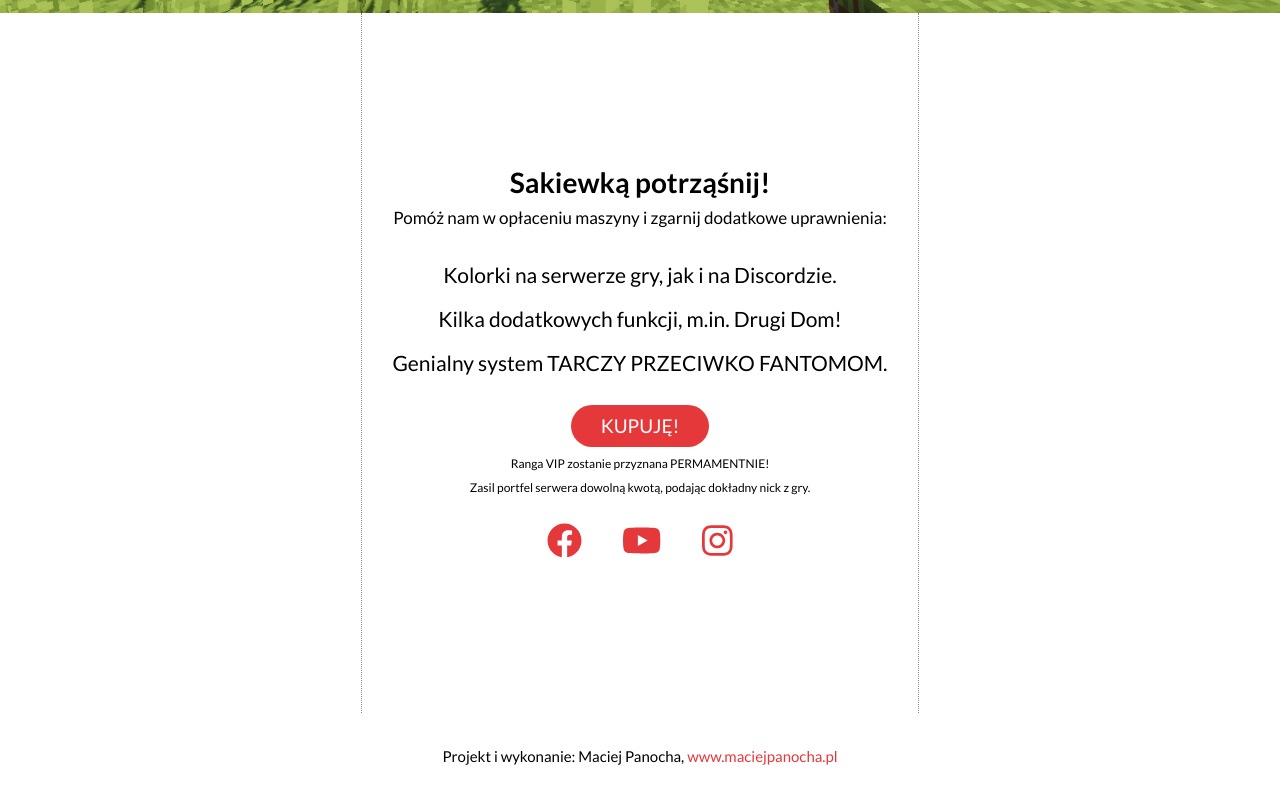
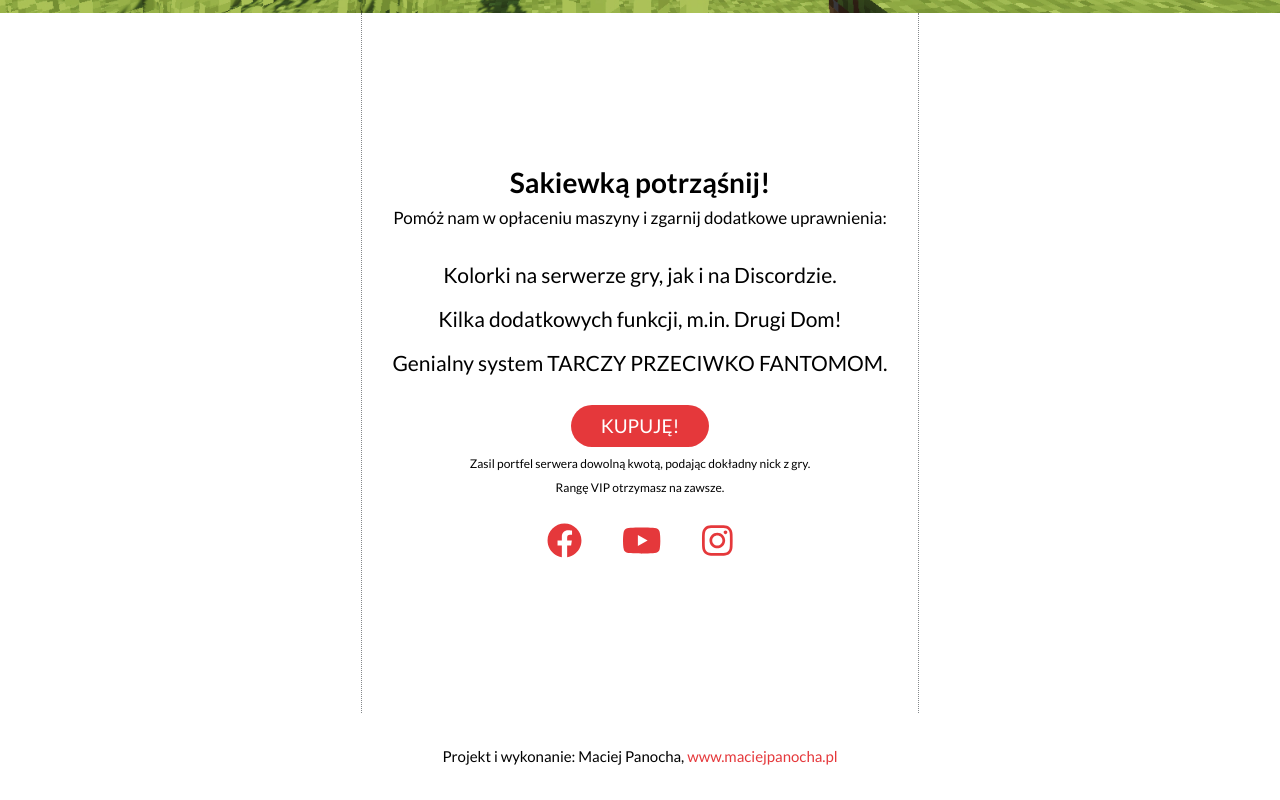
Before and after one commit to maciejpanocha/claim-world, a React (Create React App) app: page / in a window 1280 px wide. Shown: the part 1739-2539 px from the top of the page. Built offline with nearby package versions, Linux system fonts and the light colour scheme.

Commit message:
content fix

```diff
--- a/src/Support/index.js
+++ b/src/Support/index.js
@@ -14,8 +14,8 @@ const Support = () => (
                 <li className="support__listItem">Genialny system TARCZY PRZECIWKO FANTOMOM.</li>
             </ul>
             <a href="#" className="support__link" target="_blank" rel="norefferal noopener" title="Portfel serwera Claim World">KUPUJĘ!</a>
-            <p className="support__paragraph--small">Ranga VIP zostanie przyznana PERMAMENTNIE!</p>
             <p className="support__paragraph--small">Zasil portfel serwera dowolną kwotą, podając dokładny nick z gry.</p>
+            <p className="support__paragraph--small">Rangę VIP otrzymasz na zawsze.</p>
             <span className="support__span">
                 <a href="https://facebook.com/claimworldgg" className="support__link--social" target="_blank" rel="norefferal noopener" title="Link do social media"><FontAwesomeIcon icon={faFacebook} /></a>
                 <a href="https://www.youtube.com/channel/UC3-1sjBfM1BAdPMpveQto3A" className="support__link--social" target="_blank" rel="norefferal noopener" title="Link do social media"><FontAwesomeIcon icon={faYoutube} /></a>
```
